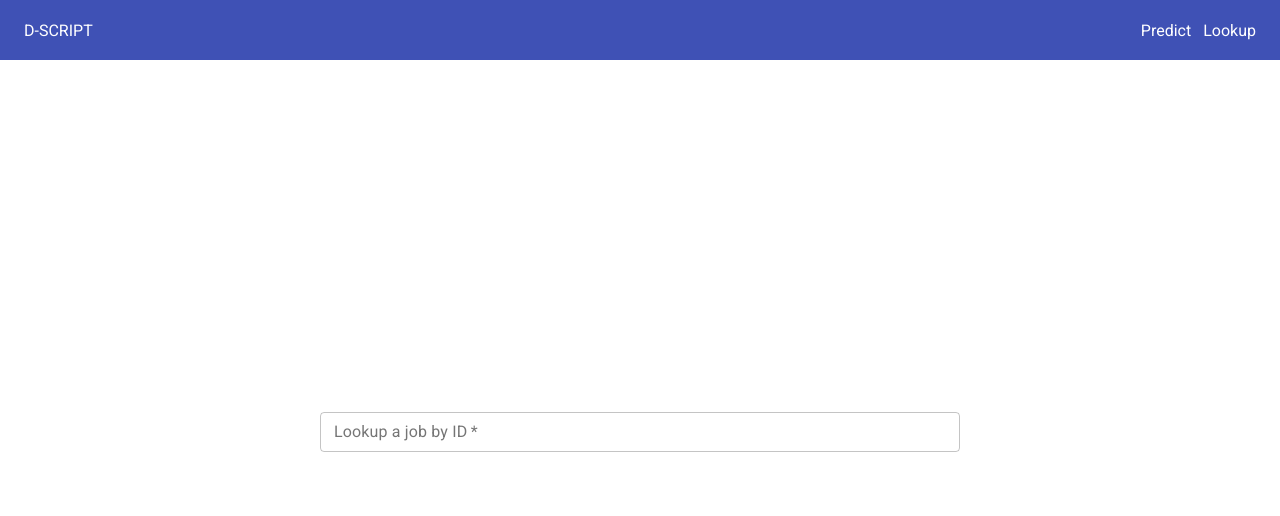
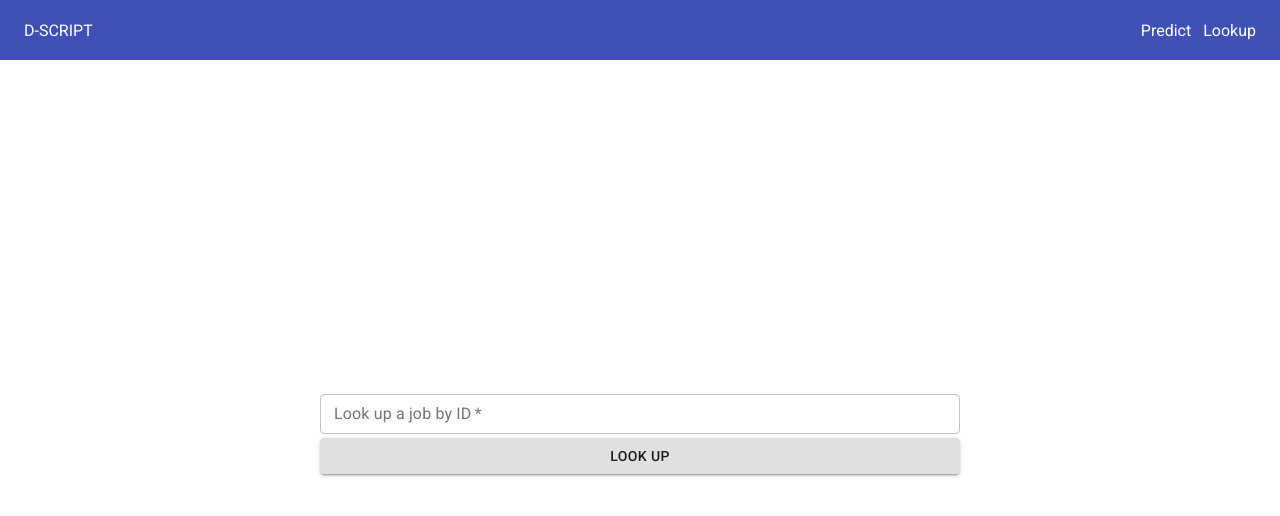
Before and after one commit to samsledje/D-SCRIPT, a React (Create React App) app in the folder web-server/frontend/: page /lookup in a window 1280 px wide. Shown: the top 516 px of the page. Built offline with nearby package versions, Linux system fonts and the light colour scheme.

Commit message:
Added button

```diff
--- a/web-server/frontend/src/components/modules/LookupInput.js
+++ b/web-server/frontend/src/components/modules/LookupInput.js
@@ -1,18 +1,26 @@
-import React from 'react'
-
-import { TextField } from '@material-ui/core'
+import React, { useState } from 'react'
+import { TextField, Button } from '@material-ui/core'
+import axios from 'axios'
 
 export default function LookupInput() {
+    const [input, setInput] = useState('');
+
+    const handleInputChange = (e) => {
+        setInput(e.target.value);
+    }
+
     return (
         <div className="LookupInput-Container">
             <TextField
-                    label='Lookup a job by ID'
-                    // value={item.email}
+                    label='Look up a job by ID'
+                    value={input}
                     variant='outlined'
                     margin='dense'
                     fullWidth={true}
-                    required={true}>
-                </TextField>
+                    required={true}
+                    onChange={handleInputChange}>
+            </TextField>
+            <Button variant='contained'>Look up</Button>
         </div>
     )
 }
--- a/web-server/frontend/src/components/modules/_LookupInput.scss
+++ b/web-server/frontend/src/components/modules/_LookupInput.scss
@@ -1,6 +1,7 @@
 .LookupInput-Container {
     display: flex;
     justify-content: center;
+    flex-flow: column wrap;
     width: 50%;
     margin: auto;
 }
--- a/web-server/frontend/src/styles.css
+++ b/web-server/frontend/src/styles.css
@@ -343,6 +343,10 @@
   -webkit-box-pack: center;
       -ms-flex-pack: center;
           justify-content: center;
+  -webkit-box-orient: vertical;
+  -webkit-box-direction: normal;
+      -ms-flex-flow: column wrap;
+          flex-flow: column wrap;
   width: 50%;
   margin: auto;
 }
```
Also changed, not shown: 1 other file (tests, documents, lock files or other folders).
